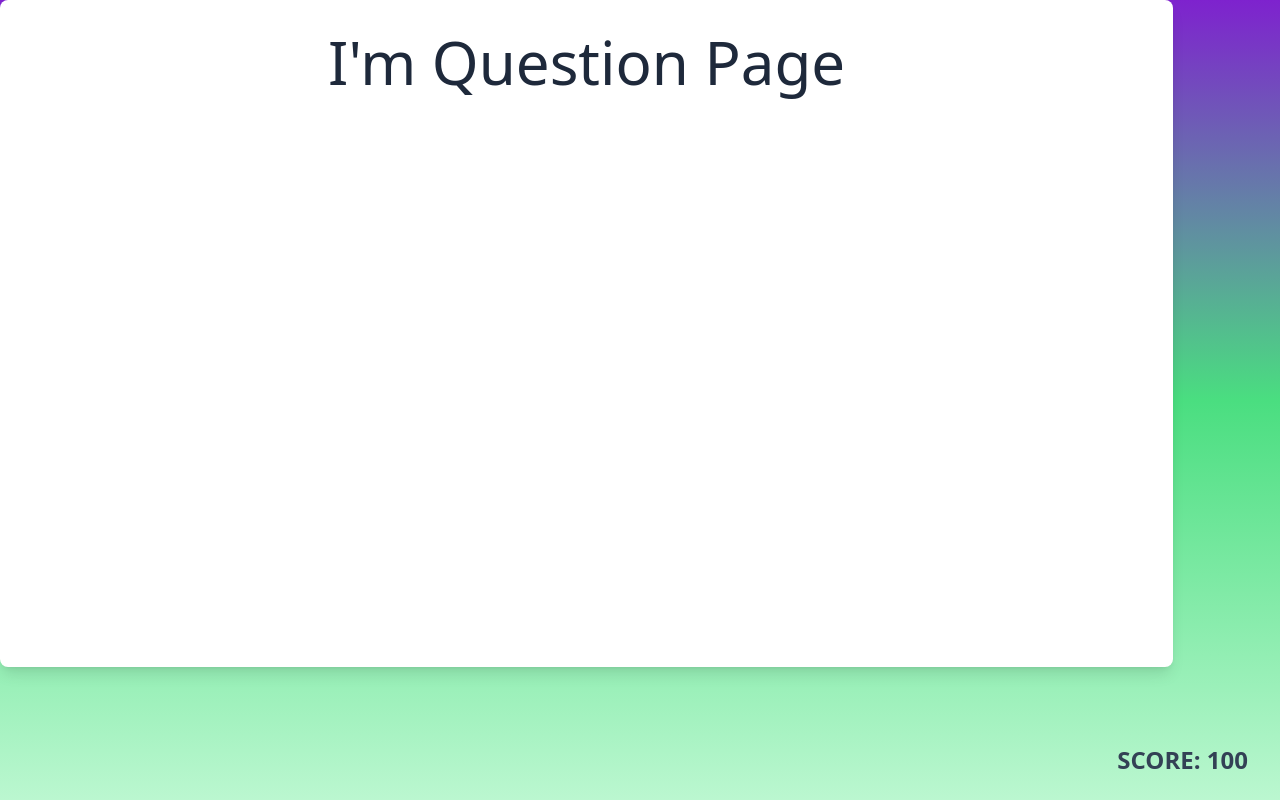
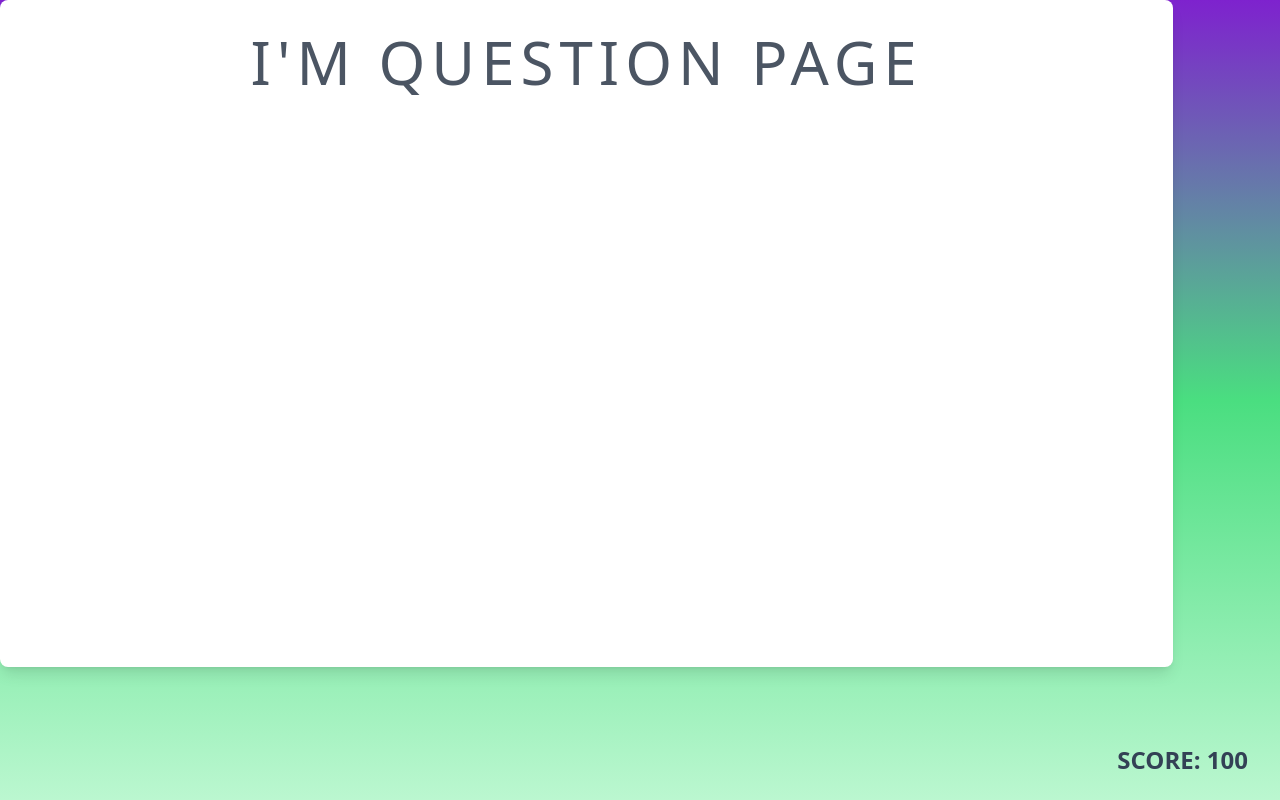
Before and after one commit to Guzters/ASSIGNMENT_VUE_RestAPI_TriviaAPP, a Vue app: page /question/category/1 in a window 1280 px wide. Built offline with nearby package versions, Linux system fonts and the light colour scheme.

Commit message:
Added new file and moved things around from HomePage.vue to make it prettier

```diff
--- /dev/null
+++ b/src/components/BaseTitle.vue
@@ -0,0 +1,23 @@
+<template>
+  <div class="brand">
+    <slot name="logo" />
+    <h1 class="title">
+      <slot />
+    </h1>
+    <slot name="logo" />
+  </div>
+</template>
+
+<style lang="postcss" scoped>
+      .brand{
+    @apply flex items-center justify-center gap-4;
+
+    & :slotted(img) {
+      @apply h-16 w-16;
+    }
+
+    & .title{
+      @apply text-6xl font-thin uppercase tracking-widest text-gray-600;
+    }
+  }
+</style>
--- a/src/views/HomePage.vue
+++ b/src/views/HomePage.vue
@@ -1,6 +1,7 @@
 <script setup>
 import { onMounted, ref } from 'vue'
 import useAPI from '@/composables/useAPI'
+import BaseTitle from "@/components/BaseTitle.vue"
 
 const api = useAPI()
 const categories = ref([])
@@ -11,35 +12,25 @@ onMounted(async () => {
 </script>
 
 <template>
-  <div class="brand">
-    <img class="logo" src="logo.svg" alt="logo" />
-    <h1 class="title">Triviatastic</h1>
-    <img class="logo" src="logo.svg" alt="logo" />
-  </div>
+  <BaseTitle>
+    <template #logo>
+      <img class="logo" src="logo.svg" alt="logo" />
+    </template>
+    Triviatastic
+  </BaseTitle>
   <div class="categories">
-    <RouterLink :to="`/question/category/${category.id}`" v-for="category in categories" :key="category.id" class="category">{{ category.name }}</RouterLink>
+    <RouterLink :to="`/question/category/${category.id}`" v-for="category in categories"
+    :key="category.id"
+    class="category">{{ category.name }}</RouterLink>
   </div>
 </template>
 
 <style lang="postcss" scoped>
-  .brand{
-    @apply flex items-center justify-center gap-4;
-
-    & .logo {
-      @apply h-16 w-16;
-    }
-
-    & .title{
-      @apply text-6xl font-thin uppercase tracking-widest text-gray-600;
-    }
-  }
-
-  .categories {
+.categories {
   @apply grid flex-grow grid-cols-4 gap-12;
 
-    & .category{
+  .category{
       @apply flex h-32 items-center justify-center rounded-lg border-4 border-green-500 py-4 text-center font-bold uppercase text-slate-600 transition-colors duration-300;
-
 
     &:hover{
       @apply cursor-pointer border-red-500 bg-red-500 text-white;
--- a/src/views/QuestionPage.vue
+++ b/src/views/QuestionPage.vue
@@ -1,3 +1,9 @@
+<script setup>
+import BaseTitle from "@/components/BaseTitle.vue";
+</script>
+
 <template>
-    <h1 class="text-6xl font-thin text-slate-800">I'm Question Page</h1>
+<BaseTitle>
+    I'm Question Page
+</BaseTitle>
 </template>
```
